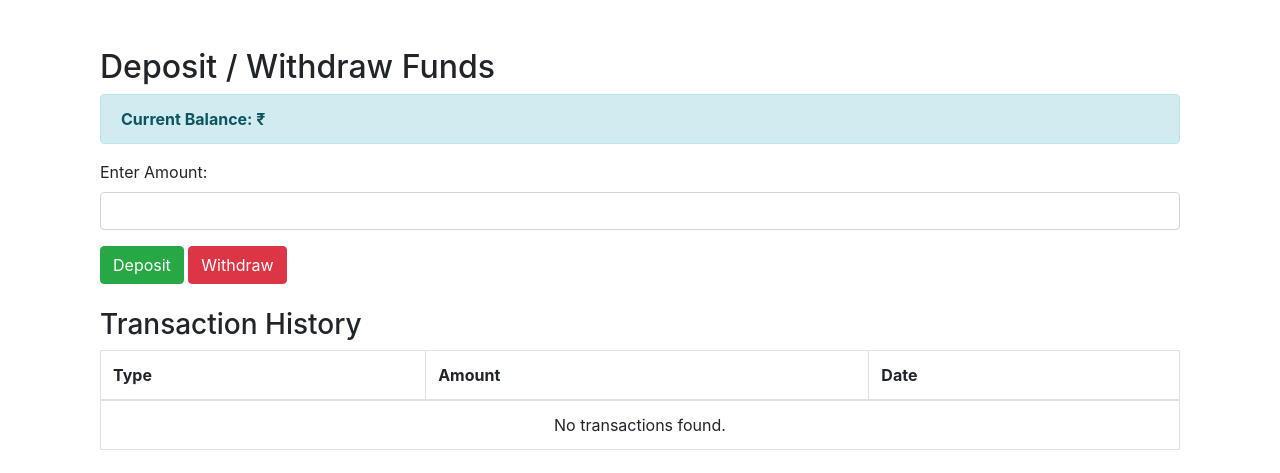
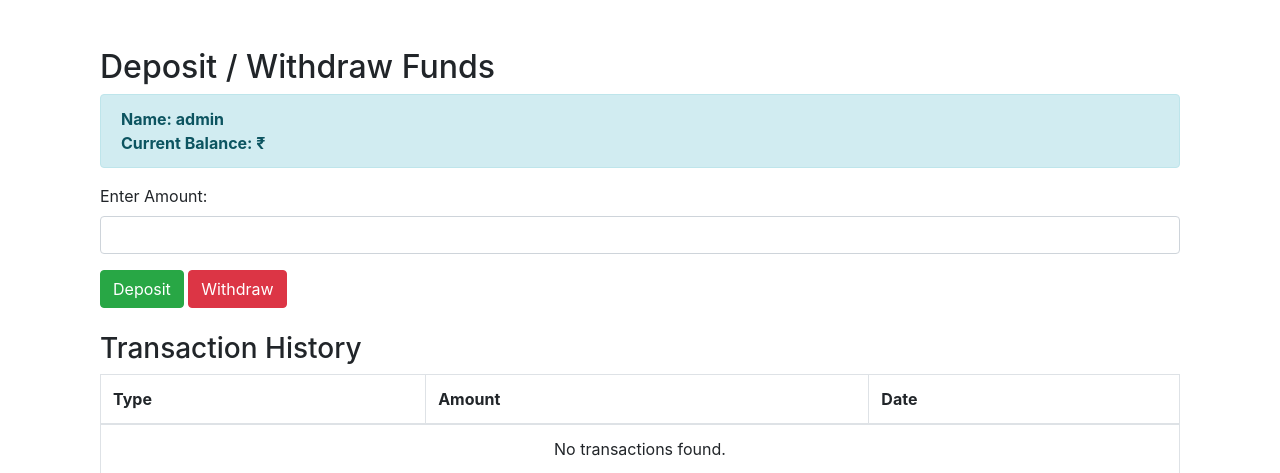
Before and after one commit to Abhijit-Rajaram/trading-app, a Django app: page /app/deposit/ in a window 1280 px wide. Shown: the part 56-529 px from the top of the page. Run offline with Django 5.2, Linux system fonts and the light colour scheme; a user stored in the database is signed in; data comes from the database, SQL or seed files in the repository; parts of the project's set-up code (start-up, migrations or seed data) failed here and were passed over; some libraries are stand-ins or nearby versions.

Commit message:
added name

```diff
--- a/app/templates/funds/deposit.html
+++ b/app/templates/funds/deposit.html
@@ -6,6 +6,7 @@
 
     <!-- Display User Balance -->
     <div class="alert alert-info">
+        <strong>Name: {{ request.user.username }}</strong><br>
         <strong>Current Balance: ₹{{ request.user.profile.balance }}</strong>
     </div>
 
```
